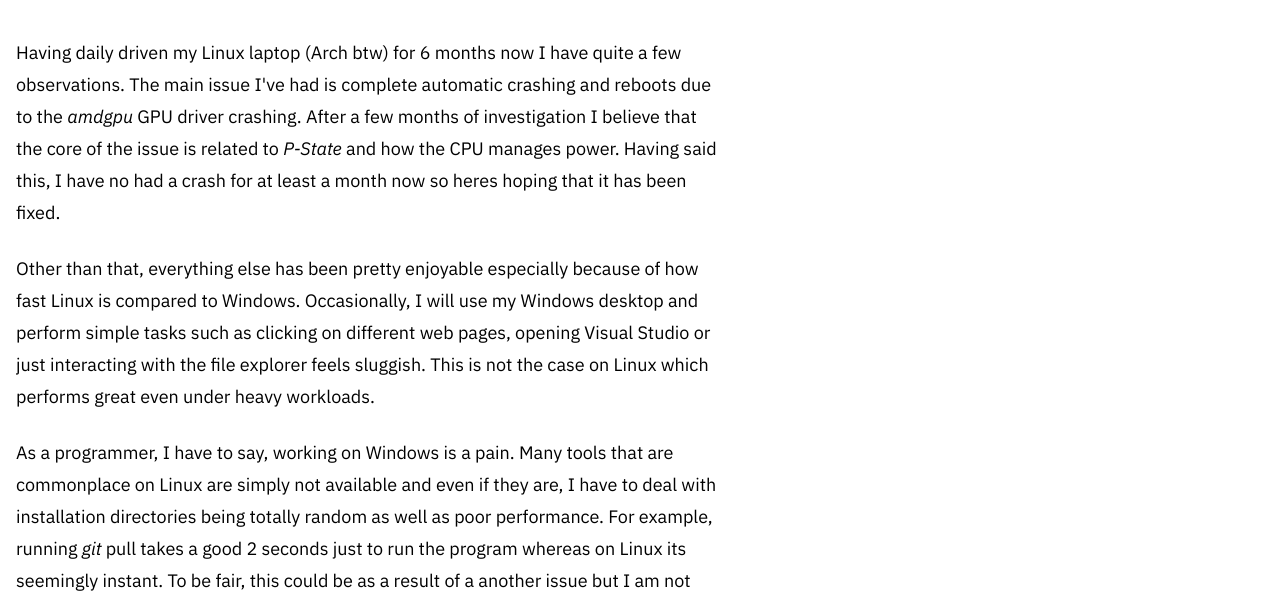
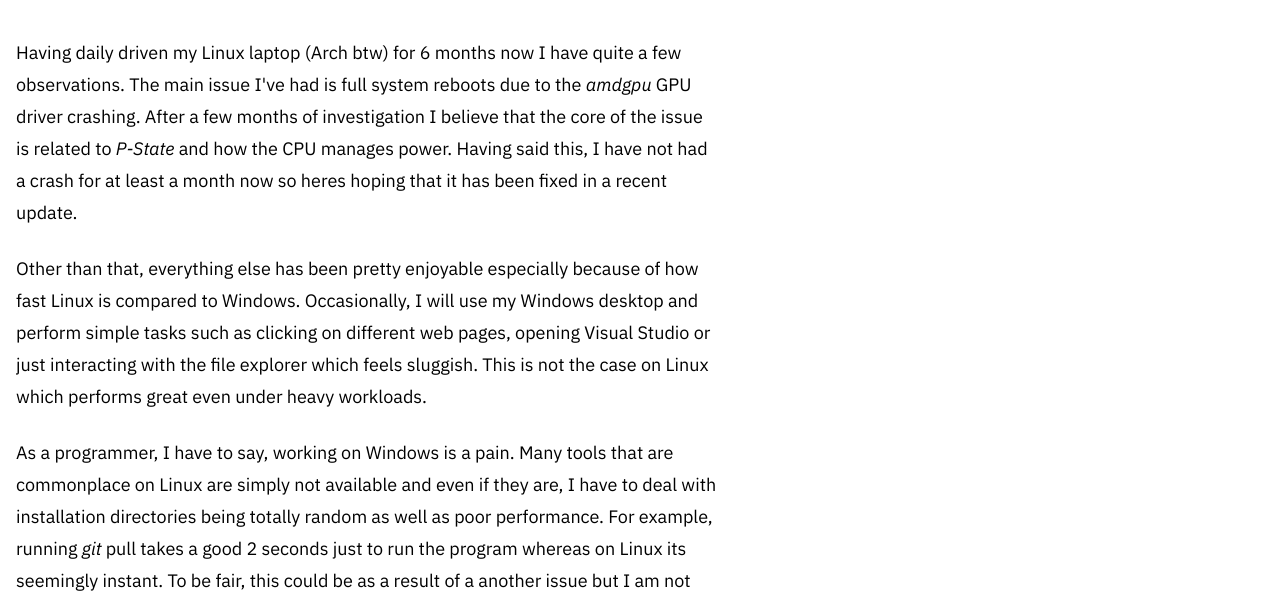
Before and after one commit to ZOulhadj/zakariyaoulhadj.com, an Astro site: page /posts/using-linux-in-2024-part-2 in a window 1280 px wide. Shown: the part 207-800 px from the top of the page. Built offline with nearby package versions, Linux system fonts and the light colour scheme; Astro itself is replaced by a stand-in of ours.

Commit message:
Fixed grammar.

```diff
--- a/src/content/blog/using-linux-in-2024-part-2.mdx
+++ b/src/content/blog/using-linux-in-2024-part-2.mdx
@@ -7,16 +7,16 @@ draft: false
 ---
 
 Having daily driven my Linux laptop (Arch btw) for 6 months now I have quite a
-few observations. The main issue I've had is complete automatic crashing and reboots
+few observations. The main issue I've had is full system reboots
 due to the _amdgpu_ GPU driver crashing. After a few months of investigation I
 believe that the core of the issue is related to _P-State_ and how the CPU
-manages power. Having said this, I have no had a crash for at least a month
-now so heres hoping that it has been fixed.
+manages power. Having said this, I have not had a crash for at least a month
+now so heres hoping that it has been fixed in a recent update.
 
 Other than that, everything else has been pretty enjoyable especially because
 of how fast Linux is compared to Windows. Occasionally, I will use my Windows
 desktop and perform simple tasks such as clicking on different web pages,
-opening Visual Studio or just interacting with the file explorer feels sluggish.
+opening Visual Studio or just interacting with the file explorer which feels sluggish.
 This is not the case on Linux which performs great even under heavy workloads.
 
 As a programmer, I have to say, working on Windows is a pain. Many tools
```
